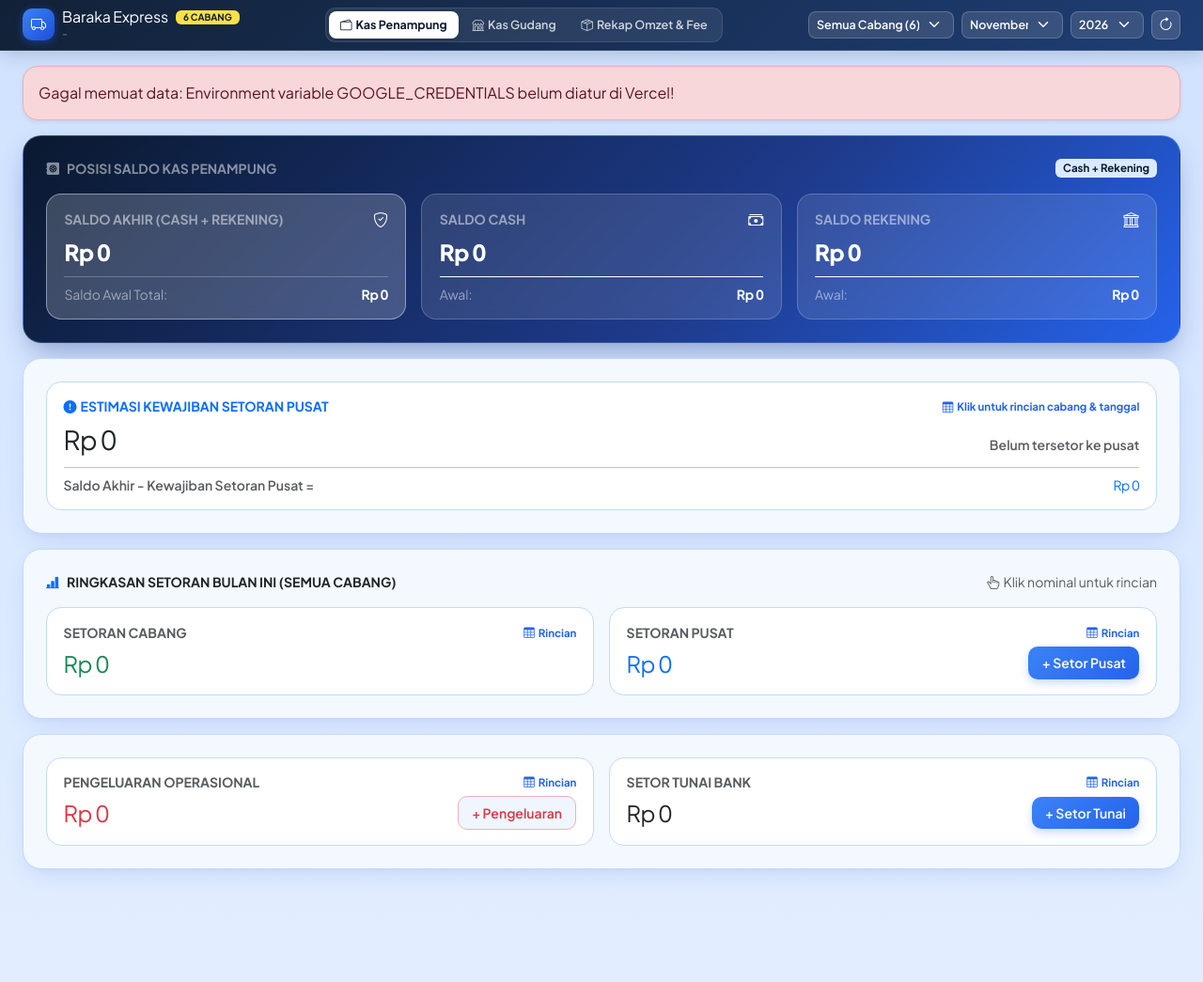
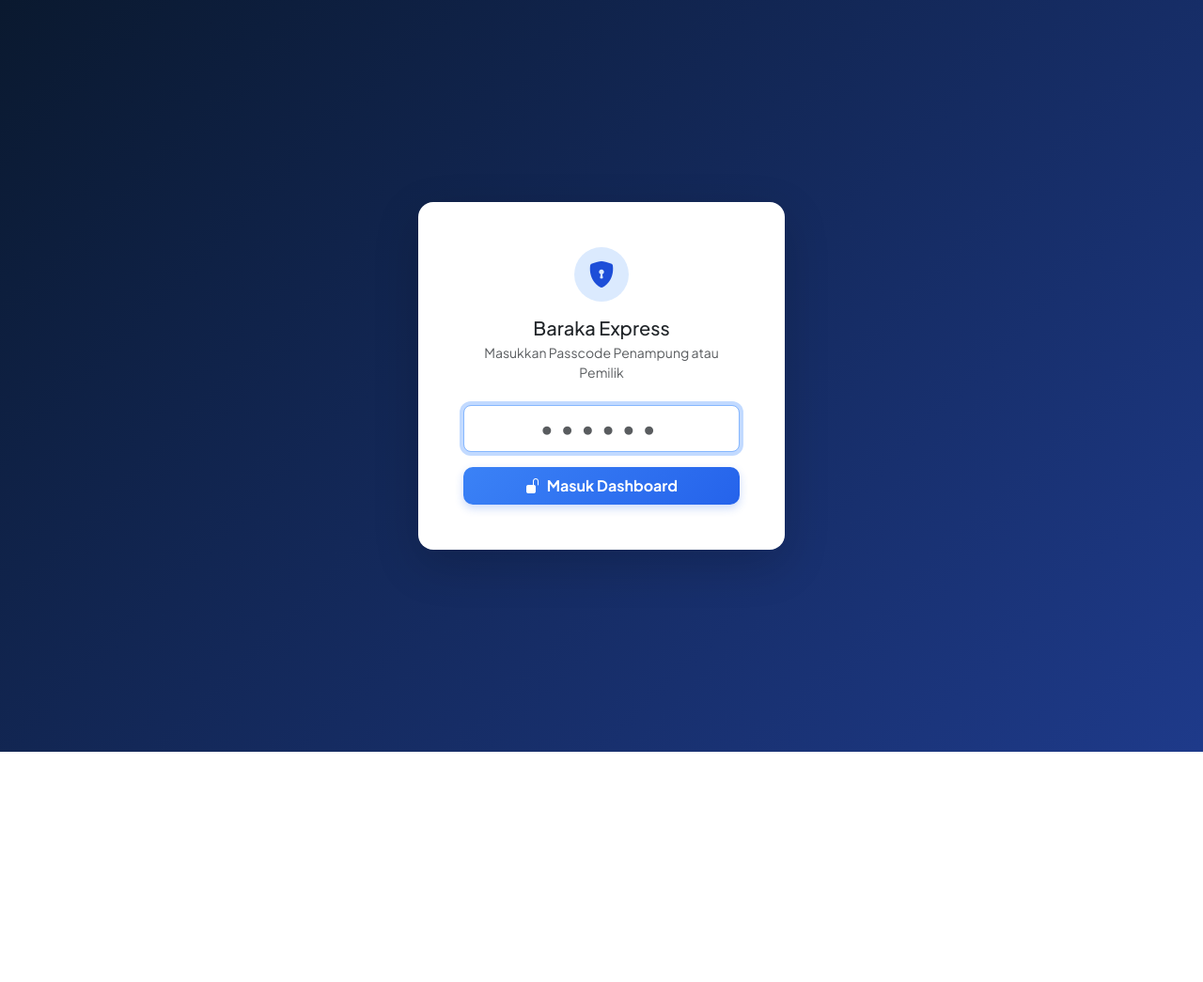
Before and after one commit to barakapwt19-teguh/rekap-omset-and-setoran-cabang, a FastAPI app: page / in a window 1280 px wide. Shown: the whole page at 94% size. After the commit the page ends 800 px from the top, so only its background shows below. Run offline with FastAPI, Linux system fonts and the light colour scheme.

Commit message:
penambahan passcode penampung dan pemilik

```diff
--- a/api/main.py
+++ b/api/main.py
@@ -10,6 +10,7 @@ from pydantic import BaseModel
 from pathlib import Path
 from fastapi.responses import HTMLResponse, JSONResponse, FileResponse
 from fastapi.staticfiles import StaticFiles
+from fastapi import FastAPI, Request, Header, HTTPException
 
 BASE_DIR = Path(__file__).resolve().parent.parent
 app = FastAPI(title="Baraka Express Executive Controller")
@@ -255,6 +256,25 @@ class PengeluaranInput(BaseModel):
     nominal: float
     kategori: str
     keterangan: str
+
+PIN_PENAMPUNG = os.environ.get("PIN_PENAMPUNG", "32123")
+PIN_PEMILIK = os.environ.get("PIN_PEMILIK", "112345")
+
+class LoginInput(BaseModel):
+    passcode: str
+
+def verify_penampung_access(x_passcode: Optional[str] = Header(None)):
+    if not x_passcode or x_passcode != PIN_PENAMPUNG:
+        raise HTTPException(status_code=403, detail="Akses ditolak: Mode Pemilik hanya dapat melihat data (Read-Only).")
+
+@app.post("/api/login")
+async def login_passcode(data: LoginInput):
+    code = data.passcode.strip()
+    if code == PIN_PENAMPUNG:
+        return {"success": True, "role": "PENAMPUNG", "token": code, "message": "Login berhasil sebagai Penampung (Akses Penuh)"}
+    elif code == PIN_PEMILIK:
+        return {"success": True, "role": "PEMILIK", "token": code, "message": "Login berhasil sebagai Pemilik (Mode Pantau)"}
+    return JSONResponse({"success": False, "message": "Passcode salah! Silakan coba lagi."}, status_code=401)
 
 # --- ROUTES ---
 @app.get("/", response_class=HTMLResponse)
@@ -919,7 +939,8 @@ async def get_dashboard(bulan: int, tahun: int):
         return JSONResponse({"error": str(e)}, status_code=500)
 
 @app.post("/api/setor-bank")
-async def post_setor_bank(data: SetorBankInput):
+async def post_setor_bank(data: SetorBankInput, x_passcode: Optional[str] = Header(None)):
+    verify_penampung_access(x_passcode)
     try:
         ss = get_spreadsheet()
         ws = ss.worksheet("SETOR_TUNAI_BANK")
@@ -931,7 +952,8 @@ async def post_setor_bank(data: SetorBankInput):
         return {"success": False, "message": str(e)}
 
 @app.post("/api/setor-pusat")
-async def post_setor_pusat(data: SetorPusatInput):
+async def post_setor_pusat(data: SetorPusatInput, x_passcode: Optional[str] = Header(None)):
+    verify_penampung_access(x_passcode)
     try:
         ss = get_spreadsheet()
         ws = ss.worksheet("FEE_OMSET")
@@ -965,7 +987,8 @@ async def post_setor_pusat(data: SetorPusatInput):
         return {"success": False, "message": str(e)}
 
 @app.post("/api/pengeluaran")
-async def post_pengeluaran(data: PengeluaranInput):
+async def post_pengeluaran(data: PengeluaranInput, x_passcode: Optional[str] = Header(None)):
+    verify_penampung_access(x_passcode)
     try:
         ss = get_spreadsheet()
         ws = ss.worksheet("PENGELUARAN")
@@ -977,7 +1000,8 @@ async def post_pengeluaran(data: PengeluaranInput):
         return {"success": False, "message": str(e)}
 
 @app.post("/api/pengeluaran-gudang")
-async def tambah_pengeluaran_gudang(request: Request):
+async def tambah_pengeluaran_gudang(request: Request, x_passcode: Optional[str] = Header(None)):
+    verify_penampung_access(x_passcode)
     try:
         body = await request.json()
         ss = get_spreadsheet()
@@ -1011,7 +1035,8 @@ class SetorPemilikInput(BaseModel):
     keterangan: Optional[str] = ""
 
 @app.post("/api/setor-pemilik")
-async def post_setor_pemilik(data: SetorPemilikInput):
+async def post_setor_pemilik(data: SetorPemilikInput, x_passcode: Optional[str] = Header(None)):
+    verify_penampung_access(x_passcode)
     try:
         ss = get_spreadsheet()
         try:
--- a/templates/index.html
+++ b/templates/index.html
@@ -10,8 +10,35 @@
   <link href="https://cdn.jsdelivr.net/npm/bootstrap@5.3.3/dist/css/bootstrap.min.css" rel="stylesheet">
   <link href="https://cdn.jsdelivr.net/npm/bootstrap-icons@1.11.3/font/bootstrap-icons.min.css" rel="stylesheet">
   <link rel="stylesheet" href="/static/style.css">
+  <style>
+    body.role-pemilik [data-bs-toggle="modal"],
+    body.role-pemilik .modal {
+      display: none !important;
+    }
+  </style>
 </head>
 <body>
+
+  <!-- LOCK SCREEN PASSCODE -->
+  <div id="authOverlay" class="position-fixed top-0 start-0 w-100 h-100 d-flex align-items-center justify-content-center" style="background: linear-gradient(135deg, #0a192f 0%, #1e3a8a 100%); z-index: 9999;">
+    <div class="bg-white rounded-4 shadow-lg p-4 p-md-5 text-center mx-3" style="max-width: 390px; width: 100%;">
+      <div class="d-inline-flex align-items-center justify-content-center rounded-circle mb-3" style="width: 58px; height: 58px; background-color: #dbeafe; color: #1d4ed8;">
+        <i class="bi bi-shield-lock-fill fs-3"></i>
+      </div>
+      <h5 class="fw-extrabold text-dark mb-1">Baraka Express</h5>
+      <p class="text-muted small mb-4">Masukkan Passcode Penampung atau Pemilik</p>
+
+      <form onsubmit="handlePasscodeLogin(event)">
+        <div class="mb-3">
+          <input type="password" inputmode="numeric" id="inputPasscode" class="form-control form-control-lg text-center fw-bold rounded-3" style="letter-spacing: 0.35em; font-size: 1.35rem;" placeholder="••••••" required autofocus>
+        </div>
+        <div id="loginErrorMsg" class="text-danger small fw-semibold mb-3 d-none"></div>
+        <button type="submit" id="btnLoginPasscode" class="btn btn-blue-modern w-100 py-2 fw-bold">
+          <i class="bi bi-unlock-fill me-1"></i> Masuk Dashboard
+        </button>
+      </form>
+    </div>
+  </div>
 
   <!-- HERO HEADER BIRU -->
   <header class="sticky-topbar">
@@ -78,6 +105,11 @@
 
           <button id="btnRefresh" onclick="triggerRefresh()" class="btn-refresh-sm" title="Refresh Data">
             <i class="bi bi-arrow-clockwise" id="iconRefresh"></i>
+          </button>
+
+          <span id="badgeUserRole" class="badge fw-bold px-2 py-1 d-none" style="font-size: 0.68rem;"></span>
+          <button id="btnLogout" onclick="logoutPasscode()" class="btn-refresh-sm text-warning" title="Kunci / Ganti Passcode">
+            <i class="bi bi-box-arrow-right"></i>
           </button>
         </div>
 
@@ -860,6 +892,74 @@
       'BANJARNEGARA': 'th-banjarnegara',
       'BANYUMAS SELATAN': 'th-banyumas-selatan'
     };
+
+    function applyRoleUI(role) {
+      const overlay = document.getElementById('authOverlay');
+      const badgeRole = document.getElementById('badgeUserRole');
+      if (overlay) overlay.classList.add('d-none');
+
+      if (role === 'PEMILIK') {
+        document.body.classList.add('role-pemilik');
+        if (badgeRole) {
+          badgeRole.innerText = 'PEMILIK (VIEW)';
+          badgeRole.style.backgroundColor = '#fde047';
+          badgeRole.style.color = '#0a192f';
+          badgeRole.classList.remove('d-none');
+        }
+      } else {
+        document.body.classList.remove('role-pemilik');
+        if (badgeRole) {
+          badgeRole.innerText = 'PENAMPUNG';
+          badgeRole.style.backgroundColor = '#dcfce7';
+          badgeRole.style.color = '#166534';
+          badgeRole.classList.remove('d-none');
+        }
+      }
+    }
+
+    async function handlePasscodeLogin(e) {
+      e.preventDefault();
+      const input = document.getElementById('inputPasscode');
+      const errBox = document.getElementById('loginErrorMsg');
+      const btn = document.getElementById('btnLoginPasscode');
+      errBox.classList.add('d-none');
+      btn.disabled = true;
+
+      try {
+        const res = await fetch('/api/login', {
+          method: 'POST',
+          headers: { 'Content-Type': 'application/json' },
+          body: JSON.stringify({ passcode: input.value })
+        });
+        const result = await res.json();
+        if (res.ok && result.success) {
+          sessionStorage.setItem('baraka_role', result.role);
+          sessionStorage.setItem('baraka_token', result.token);
+          input.value = '';
+          applyRoleUI(result.role);
+          loadAllData();
+        } else {
+          errBox.innerText = result.message || 'Passcode tidak valid';
+          errBox.classList.remove('d-none');
+          input.select();
+        }
+      } catch (err) {
+        errBox.innerText = 'Gagal terhubung ke server.';
+        errBox.classList.remove('d-none');
+      } finally {
+        btn.disabled = false;
+      }
+    }
+
+    function logoutPasscode() {
+      sessionStorage.removeItem('baraka_role');
+      sessionStorage.removeItem('baraka_token');
+      document.body.classList.remove('role-pemilik');
+      const overlay = document.getElementById('authOverlay');
+      if (overlay) overlay.classList.remove('d-none');
+      const input = document.getElementById('inputPasscode');
+      if (input) input.focus();
+    }
 
     function formatRupiah(num) {
       return new Intl.NumberFormat('id-ID', { style: 'currency', currency: 'IDR', maximumFractionDigits: 0 }).format(num || 0);
@@ -1499,11 +1599,14 @@
       try {
         const res = await fetch(endpoint, {
           method: 'POST',
-          headers: { 'Content-Type': 'application/json' },
+          headers: {
+            'Content-Type': 'application/json',
+            'X-Passcode': sessionStorage.getItem('baraka_token') || ''
+          },
           body: JSON.stringify(getPayload())
         });
         const result = await res.json();
-        alert(result.message);
+        alert(result.message || result.detail);
         if (result.success) {
           bootstrap.Modal.getInstance(document.getElementById(modalId)).hide();
           e.target.reset();
@@ -1518,7 +1621,12 @@
 
     window.onload = function() {
       initFilterOptions();
-      loadAllData();
+      const savedRole = sessionStorage.getItem('baraka_role');
+      const savedToken = sessionStorage.getItem('baraka_token');
+      if (savedRole && savedToken) {
+        applyRoleUI(savedRole);
+        loadAllData();
+      }
     };
   </script>
 </body>
```
